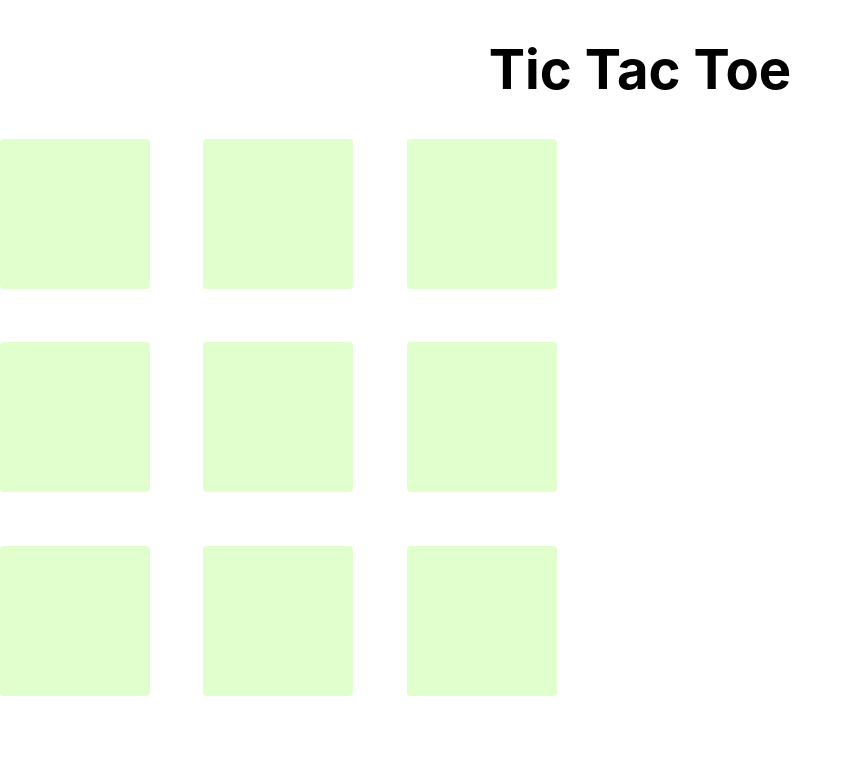
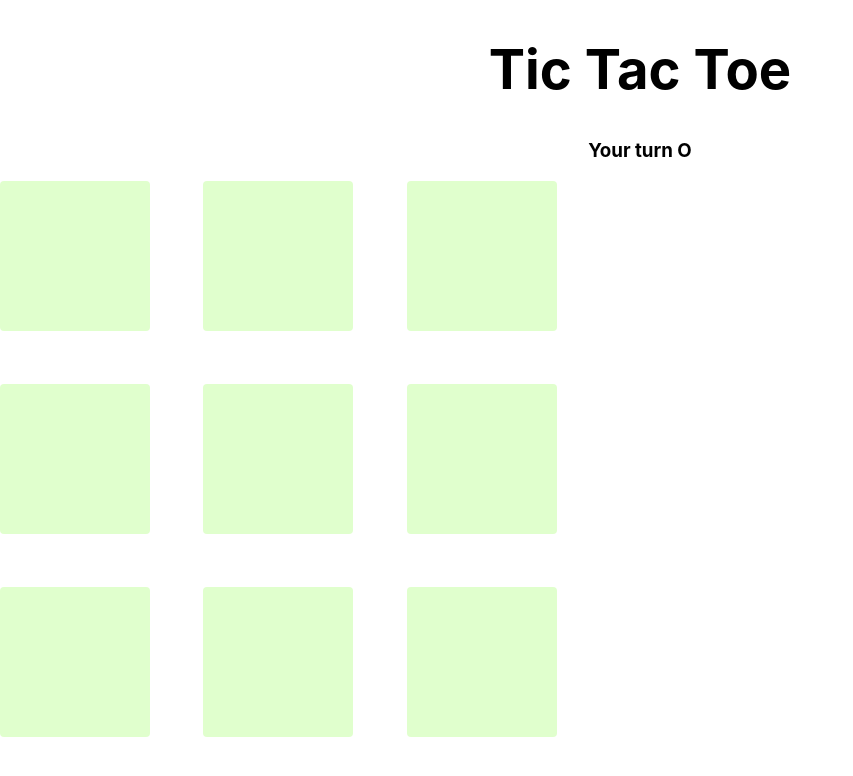
Before and after one commit to Alejae1998/tik-tak-toe, a React (Create React App) app: page / in a window 1280 px wide. Shown: the top 776 px of the page, without its empty margins (0-853 px from the left). Built offline with nearby package versions, Linux system fonts and the light colour scheme.

Commit message:
rendering the message properly and its updating for the current player

```diff
--- a/src/App.js
+++ b/src/App.js
@@ -1,11 +1,13 @@
 import './App.css';
 import Board from './components/Board/Board.js';
 import Header from './components/Header/Header.js';
+import Message from './components/Message/Message.js';
 
 function App() {
   return (
     <div className="App">
       <Header />
+      <Message />
       <Board />
     </div>
   );
--- a/src/components/Board/Board.js
+++ b/src/components/Board/Board.js
@@ -5,7 +5,6 @@ import { useContext } from 'react';
 
 export default function Board() {
   const { board, handleBoxClick } = useContext(GameContext);
-  console.log(`board`, board);
   return (
     <div className="board">
       {board.map((box) => (
--- a/src/components/Box/Box.js
+++ b/src/components/Box/Box.js
@@ -3,7 +3,6 @@ import Button from '@mui/material/Button';
 
 export default function BoxSx({ content, space, handleBoxClick }) {
   const handleClick = () => {
-    // console.log(`{ content, space }`, { content, space });
     handleBoxClick({ content, space });
   };
   return (
--- a/src/components/Message/Message.js
+++ b/src/components/Message/Message.js
@@ -0,0 +1,7 @@
+import { useContext } from 'react';
+import { GameContext } from '../../context/GameContext.js';
+
+export default function Message() {
+  const { gameMessage } = useContext(GameContext);
+  return <h3>{gameMessage}</h3>;
+}
--- a/src/context/GameContext.js
+++ b/src/context/GameContext.js
@@ -16,7 +16,7 @@ const GameProvider = ({ children }) => {
   ]);
   const [currentPlayer, setCurrentPlayer] = useState('O');
   const [active, setActive] = useState(false);
-  const [gameMessage, setGameMessage] = useState(`Your turn ${currentPlayer}`);
+  const [gameMessage, setGameMessage] = useState('Your turn O');
 
   const handleBoxClick = (box) => {
     const currentBoxIndex = board.findIndex((boardBox) => boardBox.space === box.space);
@@ -29,6 +29,7 @@ const GameProvider = ({ children }) => {
       setBoard(newBoard);
     }
     setCurrentPlayer(currentPlayer === 'O' ? 'X' : 'O');
+    setGameMessage(`Your turn ${currentPlayer === 'O' ? 'X' : 'O'}`);
   };
   return (
     <GameContext.Provider
```
